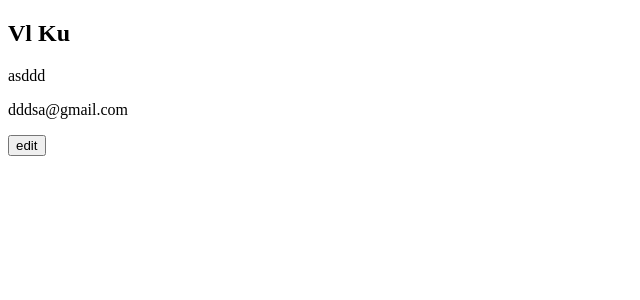
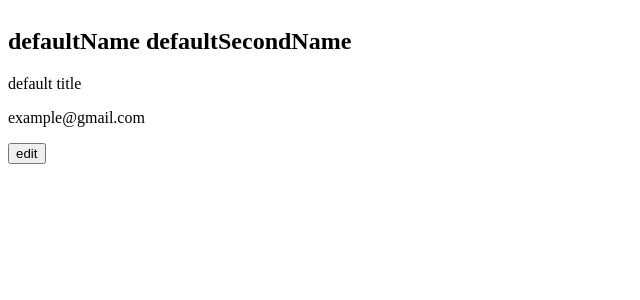
Before and after one commit to CrazyReborn/cv-app, a React (Create React App) app: page / in a window 1280 px wide. Shown: the top 300 px of the page, without its empty margins (0-640 px from the left). Built offline with nearby package versions, Linux system fonts and the light colour scheme.

Commit message:
added flexbox to be able to work easier.

```diff
--- /dev/null
+++ b/src/App.css
@@ -0,0 +1,5 @@
+.geranalInfo {
+    display: flex;
+    flex-direction: column;
+    width: max-content;
+}
--- a/src/App.js
+++ b/src/App.js
@@ -1,4 +1,5 @@
 import GeneralInfo from "./components/general-info";
+import './App.css'
 
 function App() {
   return (
--- a/src/components/general-info.js
+++ b/src/components/general-info.js
@@ -4,10 +4,10 @@ class GeneralInfo extends React.Component {
     constructor() {
         super();
         this.state = {
-            firstName: 'Vl',
-            lastName: 'Ku',
-            title: 'asddd',
-            email: 'dddsa@gmail.com',
+            firstName: 'defaultName',
+            lastName: 'defaultSecondName',
+            title: 'default title',
+            email: 'example@gmail.com',
             editing: false,
         }
         this.handleChange = this.handleChange.bind(this);
@@ -36,9 +36,9 @@ class GeneralInfo extends React.Component {
     render() {
         const {firstName, lastName, title, email, editing} = this.state;
         return (
-            <div>
+            <div className="geranalInfo">
                 {editing
-                ? <form onSubmit={this.handleSubmit}>
+                ? <form className="geranalInfo" onSubmit={this.handleSubmit}>
                     <label for="firstName">First Name</label>
                     <input type="text" id="firstName" name="firstName" value={firstName} onChange={this.handleChange}></input>
                     <label for="lastName">Last Name</label>
```
